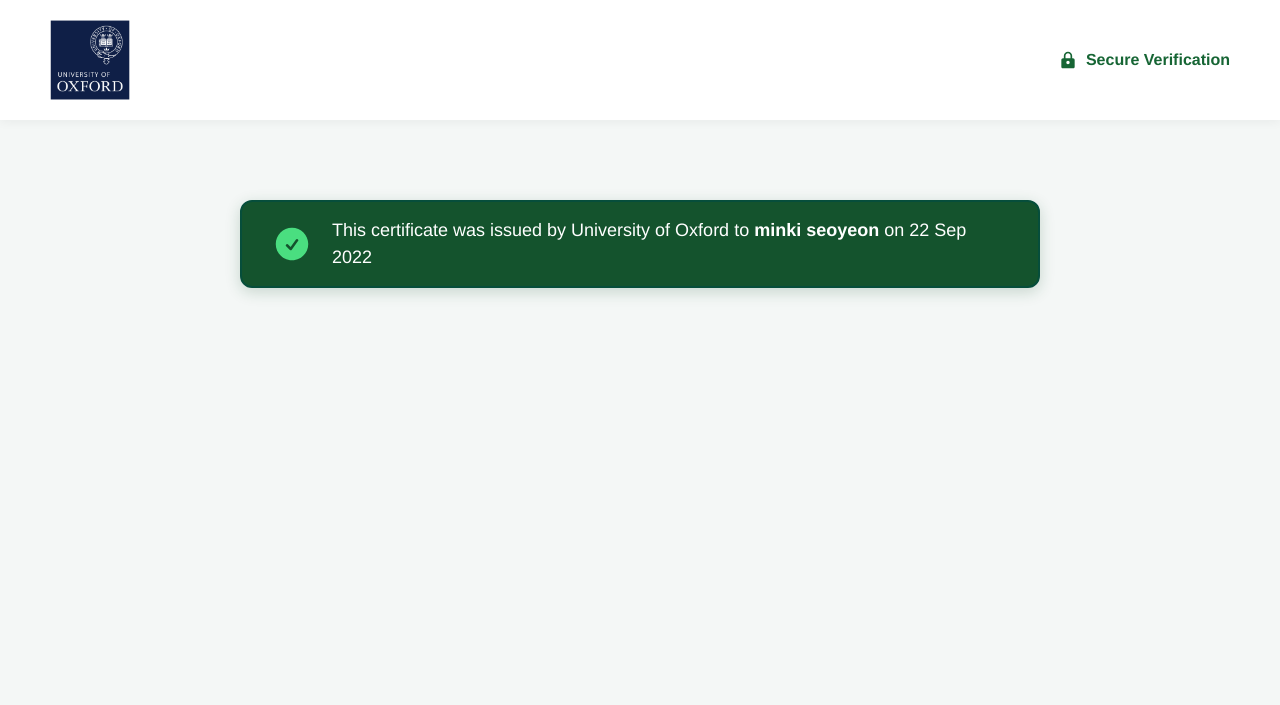
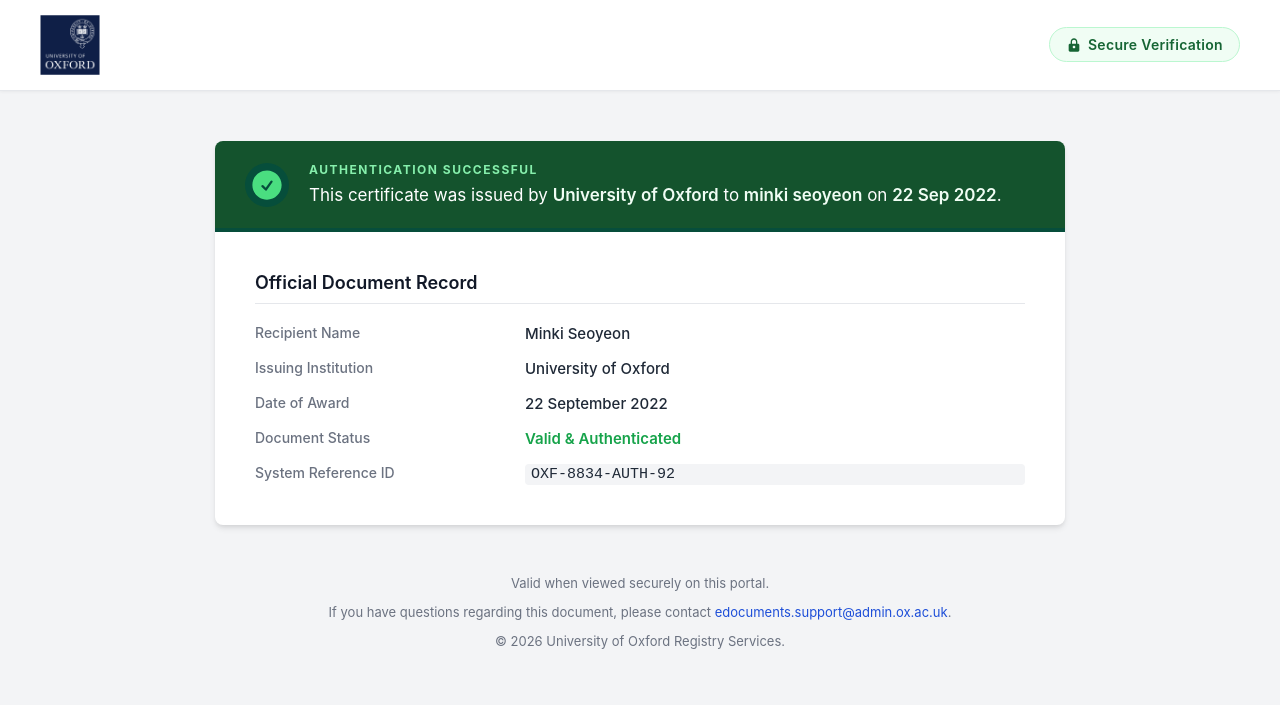
Before and after one commit to minjunio/Oxac, a plain HTML site: page index.html in a window 1280 px wide. Drawn offline with Linux system fonts and the light colour scheme.

Commit message:
Update index.html

```diff
--- a/index.html
+++ b/index.html
@@ -3,18 +3,19 @@
 <head>
     <meta charset="UTF-8">
     <meta name="viewport" content="width=device-width, initial-scale=1.0">
-    <title>Certificate Verification</title>
+    <title>eDocuments | Secure Certificate Verification</title>
     <style>
-        /* General page styling */
+        /* Modern, professional font stack */
         body {
-            font-family: 'Helvetica Neue', Arial, sans-serif;
+            font-family: -apple-system, BlinkMacSystemFont, "Segoe UI", Roboto, Helvetica, Arial, sans-serif;
             margin: 0;
             padding: 0;
-            background-color: #f4f7f6;
-            color: #333;
+            background-color: #f3f4f6; /* Soft, professional grey background */
+            color: #1f2937;
+            -webkit-font-smoothing: antialiased;
         }
 
-        /* Loading Screen Styling */
+        /* --- Loading Screen Styling --- */
         #loader {
             position: fixed;
             top: 0;
@@ -31,19 +32,20 @@
         }
 
         .spinner {
-            border: 4px solid #f3f3f3; /* Light grey */
-            border-top: 4px solid #14532d; /* Dark green */
+            border: 3px solid #e5e7eb;
+            border-top: 3px solid #14532d;
             border-radius: 50%;
             width: 40px;
             height: 40px;
-            animation: spin 1s linear infinite;
-            margin-bottom: 16px;
+            animation: spin 0.8s linear infinite;
+            margin-bottom: 20px;
         }
 
         #loader p {
-            font-size: 18px;
-            color: #14532d;
-            font-weight: 600;
+            font-size: 16px;
+            color: #4b5563;
+            font-weight: 500;
+            letter-spacing: 0.5px;
             margin: 0;
         }
 
@@ -52,73 +54,146 @@
             100% { transform: rotate(360deg); }
         }
 
-        /* Top header section - Space between left logo and right secure badge */
+        /* --- Header Styling --- */
         .header {
             display: flex;
             justify-content: space-between;
             align-items: center;
-            padding: 20px 50px;
+            padding: 15px 40px;
             background-color: #ffffff;
-            box-shadow: 0 2px 10px rgba(0, 0, 0, 0.05);
+            border-bottom: 1px solid #e5e7eb;
+            box-shadow: 0 1px 3px rgba(0, 0, 0, 0.05);
         }
 
         .header img {
-            max-height: 80px;
+            max-height: 60px; /* Kept slightly smaller for a cleaner top bar */
             width: auto;
         }
 
-        /* Secure Verification Badge on Top Right */
         .secure-badge {
             display: flex;
             align-items: center;
-            color: #166534; /* Green color to match the theme */
+            background-color: #f0fdf4;
+            padding: 8px 16px;
+            border-radius: 20px;
+            border: 1px solid #bbf7d0;
+            color: #166534;
             font-weight: 600;
-            font-size: 16px;
+            font-size: 14px;
+            letter-spacing: 0.3px;
         }
 
         .secure-badge svg {
-            width: 20px;
-            height: 20px;
-            margin-right: 8px;
+            width: 16px;
+            height: 16px;
+            margin-right: 6px;
             fill: currentColor;
         }
 
-        /* Main content container */
+        /* --- Main Content Styling --- */
         .container {
-            max-width: 800px;
-            margin: 80px auto;
+            max-width: 850px;
+            margin: 50px auto;
             padding: 0 20px;
         }
 
-        /* Dark green verification box styling - Reduced vertical padding */
+        .document-card {
+            background-color: #ffffff;
+            border-radius: 8px;
+            box-shadow: 0 4px 6px -1px rgba(0, 0, 0, 0.1), 0 2px 4px -1px rgba(0, 0, 0, 0.06);
+            overflow: hidden;
+        }
+
+        /* Verification Box (Dark Green) */
         .verification-box {
             display: flex;
             align-items: center;
             background-color: #14532d;
-            border: 2px solid #064e3b;
-            border-radius: 12px;
-            padding: 15px 30px; /* Reduced top/bottom padding to make it less wide vertically */
-            box-shadow: 0 4px 15px rgba(20, 83, 45, 0.2);
+            padding: 20px 30px;
+            border-bottom: 4px solid #064e3b;
         }
 
-        /* Tick icon styling */
         .tick-icon {
             flex-shrink: 0;
-            width: 40px; /* Slightly smaller to match reduced box height */
-            height: 40px;
+            width: 36px;
+            height: 36px;
             margin-right: 20px;
             color: #4ade80;
+            background: #064e3b;
+            border-radius: 50%;
+            padding: 4px;
         }
 
-        /* Text styling inside the box */
         .verification-text {
-            font-size: 18px;
+            font-size: 17px;
             line-height: 1.5;
             color: #ffffff;
         }
 
         .verification-text strong {
+            font-weight: 600;
+            color: #f0fdf4;
+        }
+
+        .status-title {
+            font-size: 12px;
+            text-transform: uppercase;
+            letter-spacing: 1.5px;
+            color: #86efac;
             font-weight: 700;
+            margin-bottom: 4px;
+            display: block;
+        }
+
+        /* --- Details Table Styling --- */
+        .details-section {
+            padding: 40px;
+        }
+
+        .details-header {
+            font-size: 18px;
+            font-weight: 600;
+            color: #111827;
+            margin-bottom: 20px;
+            padding-bottom: 10px;
+            border-bottom: 1px solid #e5e7eb;
+        }
+
+        .details-grid {
+            display: grid;
+            grid-template-columns: 1fr 2fr;
+            row-gap: 16px;
+            column-gap: 20px;
+        }
+
+        .detail-label {
+            font-size: 14px;
+            color: #6b7280;
+            font-weight: 500;
+        }
+
+        .detail-value {
+            font-size: 15px;
+            color: #1f2937;
+            font-weight: 500;
+        }
+
+        /* --- Footer Styling --- */
+        .footer {
+            margin-top: 40px;
+            text-align: center;
+            font-size: 13px;
+            color: #6b7280;
+            padding-bottom: 40px;
+        }
+
+        .footer a {
+            color: #1d4ed8;
+            text-decoration: none;
+        }
+
+        .footer a:hover {
+            text-decoration: underline;
         }
     </style>
 </head>
@@ -126,11 +201,11 @@
 
     <div id="loader">
         <div class="spinner"></div>
-        <p>Verifying...</p>
+        <p>Authenticating secure document...</p>
     </div>
 
     <header class="header">
-        <img src="download.png" alt="University Logo">
+        <img src="download.png" alt="Institution Logo">
 
         <div class="secure-badge">
             <svg xmlns="http://www.w3.org/2000/svg" viewBox="0 0 24 24">
@@ -141,29 +216,59 @@
     </header>
 
     <main class="container">
-        <div class="verification-box">
-            <svg class="tick-icon" xmlns="http://www.w3.org/2000/svg" viewBox="0 0 24 24" fill="currentColor" aria-hidden="true">
-                <path fill-rule="evenodd" d="M2.25 12c0-5.385 4.365-9.75 9.75-9.75s9.75 4.365 9.75 9.75-4.365 9.75-9.75 9.75S2.25 17.385 2.25 12zm13.36-1.814a.75.75 0 10-1.22-.872l-3.236 4.53L9.53 12.22a.75.75 0 00-1.06 1.06l2.25 2.25a.75.75 0 001.14-.094l3.75-5.25z" clip-rule="evenodd" />
-            </svg>
+        <div class="document-card">
 
-            <div class="verification-text">
-                This certificate was issued by University of Oxford to <strong>minki seoyeon</strong> on 22 Sep 2022
+            <div class="verification-box">
+                <svg class="tick-icon" xmlns="http://www.w3.org/2000/svg" viewBox="0 0 24 24" fill="currentColor" aria-hidden="true">
+                    <path fill-rule="evenodd" d="M2.25 12c0-5.385 4.365-9.75 9.75-9.75s9.75 4.365 9.75 9.75-4.365 9.75-9.75 9.75S2.25 17.385 2.25 12zm13.36-1.814a.75.75 0 10-1.22-.872l-3.236 4.53L9.53 12.22a.75.75 0 00-1.06 1.06l2.25 2.25a.75.75 0 001.14-.094l3.75-5.25z" clip-rule="evenodd" />
+                </svg>
+
+                <div class="verification-text">
+                    <span class="status-title">Authentication Successful</span>
+                    This certificate was issued by <strong>University of Oxford</strong> to <strong>minki seoyeon</strong> on <strong>22 Sep 2022</strong>.
+                </div>
             </div>
+
+            <div class="details-section">
+                <div class="details-header">Official Document Record</div>
+
+                <div class="details-grid">
+                    <div class="detail-label">Recipient Name</div>
+                    <div class="detail-value">Minki Seoyeon</div>
+
+                    <div class="detail-label">Issuing Institution</div>
+                    <div class="detail-value">University of Oxford</div>
+
+                    <div class="detail-label">Date of Award</div>
+                    <div class="detail-value">22 September 2022</div>
+
+                    <div class="detail-label">Document Status</div>
+                    <div class="detail-value" style="color: #16a34a; font-weight: 600;">Valid & Authenticated</div>
+
+                    <div class="detail-label">System Reference ID</div>
+                    <div class="detail-value" style="font-family: monospace; background: #f3f4f6; padding: 2px 6px; border-radius: 4px;">OXF-8834-AUTH-92</div>
+                </div>
+            </div>
+
         </div>
     </main>
+
+    <footer class="footer">
+        <p>Valid when viewed securely on this portal.</p>
+        <p>If you have questions regarding this document, please contact <a href="mailto:edocuments.support@admin.ox.ac.uk">edocuments.support@admin.ox.ac.uk</a>.</p>
+        <p>&copy; 2026 University of Oxford Registry Services.</p>
+    </footer>
 
     <script>
         window.addEventListener('load', function() {
             setTimeout(function() {
                 var loader = document.getElementById('loader');
-                // Fade out effect
                 loader.style.opacity = '0';
 
-                // Remove from view completely after fade out finishes
                 setTimeout(function() {
                     loader.style.display = 'none';
-                }, 500); // 500ms matches the CSS transition time
-            }, 2000); // 2000ms = 2 seconds
+                }, 500);
+            }, 2000);
         });
     </script>
 </body>
```
